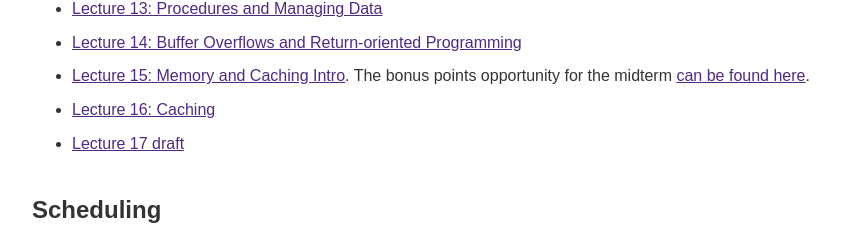
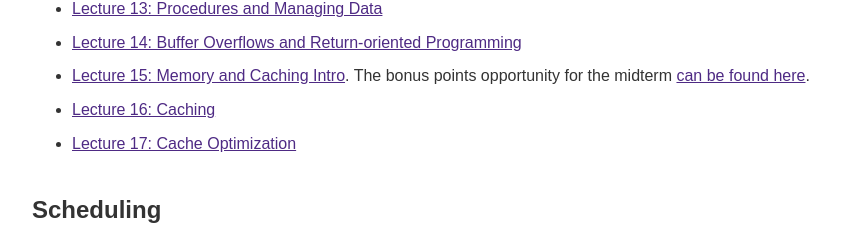
Before and after one commit to knsmith/knsmith.github.io, a plain HTML site: page nucs-213-f26.html in a window 1280 px wide. Shown: the part 1278-1503 px from the top of the page, without its empty margins (208-1059 px from the left). Drawn offline with Linux system fonts and the light colour scheme.

Commit message:
lecture 17

```diff
--- a/nucs-213-f26.html
+++ b/nucs-213-f26.html
@@ -82,7 +82,7 @@
     <li><a href="nucs-213-f26-docs/lecture-notes/lecture14.pdf">Lecture 14: Buffer Overflows and Return-oriented Programming</a></li>
     <li><a href="nucs-213-f26-docs/lecture-notes/lecture15.pdf">Lecture 15: Memory and Caching Intro</a>. The bonus points opportunity for the midterm <a href="nucs-213-f26-docs/lecture-notes/extra-credit-midterm.pdf">can be found here</a>.</li>
     <li><a href="nucs-213-f26-docs/lecture-notes/lecture16_step_by_step_for_pdf.pdf">Lecture 16: Caching</a></li>
-    <li><a href="nucs-213-f26-docs/lecture-notes/lecture17.pdf>">Lecture 17 draft</a></li>
+    <li><a href="nucs-213-f26-docs/lecture-notes/lecture17.pdf>">Lecture 17: Cache Optimization</a></li>
 </ul>
 
 <h2>Scheduling</h2>
```
Also changed, not shown: 1 other file.
